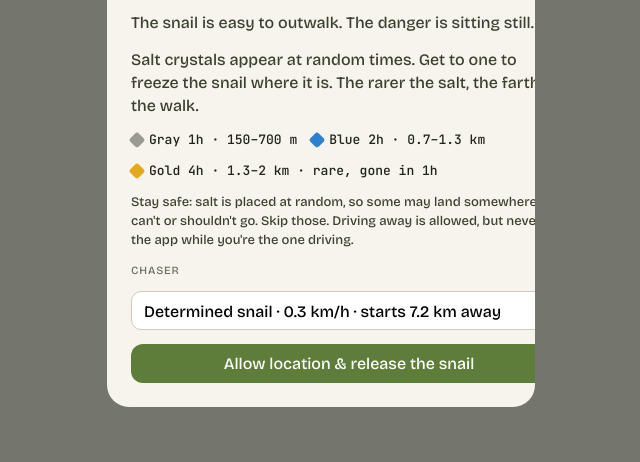
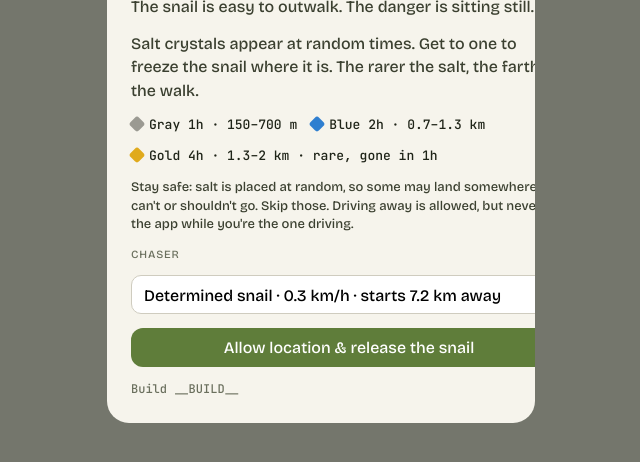
Before and after one commit to gravikinesis/snail-game, a website: page www/index.html in a window 1280 px wide. Shown: the part 272-734 px from the top of the page, without its empty margins (319-959 px from the left). Drawn offline with nearby package versions, Linux system fonts and the light colour scheme.

Commit message:
Give every build its own version number and show it on the start screen
Co-Authored-By: Claude Opus 5.5 <noreply@anthropic.com>
Claude-Session: https://claude.ai/code/session_017YY7cJ1FL4ybxxoJzx6qcj

```diff
--- a/www/index.html
+++ b/www/index.html
@@ -140,6 +140,7 @@
     <p class="safety" id="hardNote" hidden><b>Hard mode.</b> The walker moves at human walking pace, so walking only keeps you even. Jog, bike or drive to gain ground. When it reaches you, you get 2 minutes to get away.</p>
     <button class="primary" id="start">Allow location &amp; release the snail</button>
     <p id="locMsg" class="mono" hidden></p>
+    <p class="mono" style="color:var(--muted);font-size:12px;margin:0">Build __BUILD__</p>
   </div>
 </div>
 
```
Also changed, not shown: .github/workflows/build.yml.
